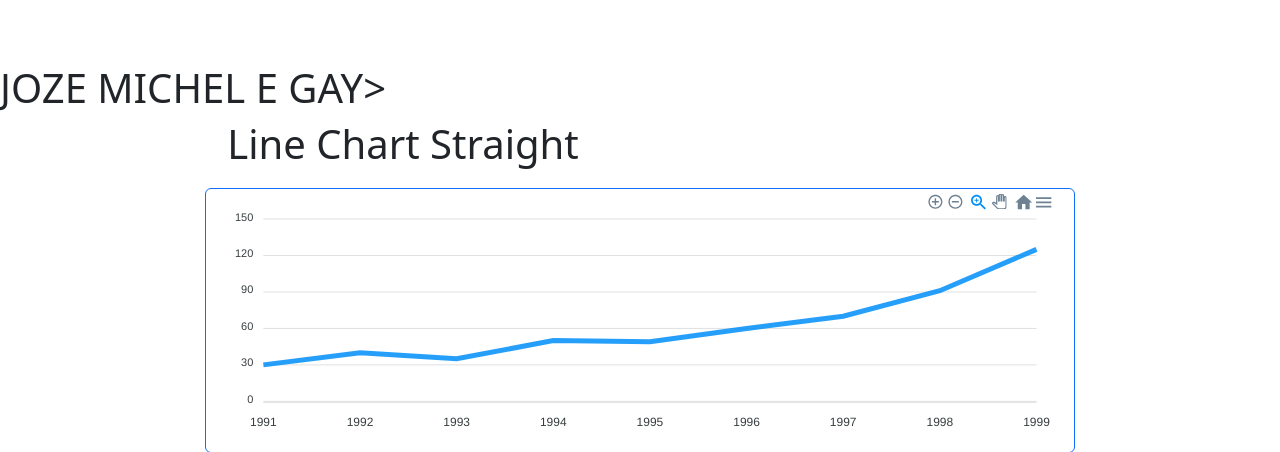
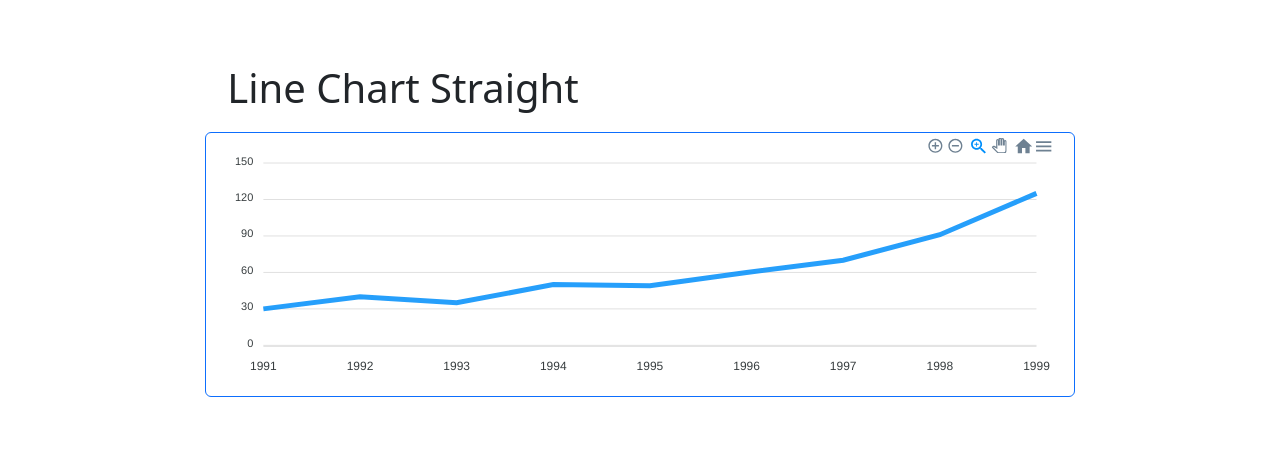
Before and after one commit to eurico3/refactored-guacamole, a Flask app: page / in a window 1280 px wide. Shown: the part 56-508 px from the top of the page. Run offline with Flask 2, Linux system fonts and the light colour scheme; some libraries are stand-ins or nearby versions.

Commit message:
linecharts update

```diff
--- a/templates/linecharts.html
+++ b/templates/linecharts.html
@@ -2,8 +2,7 @@
 {% block conteudo %}
 
 <div id="main-content">
-    <h1> JOZE MICHEL E GAY></h1>
-  <div class="row row-cols-3">
+      <div class="row row-cols-3">
     <div class="col-2"></div>
       <div class="col-8">
         <h1 style = 'margin-left:10px;margin-bottom:20px;'>Line Chart Straight</h1>
```
